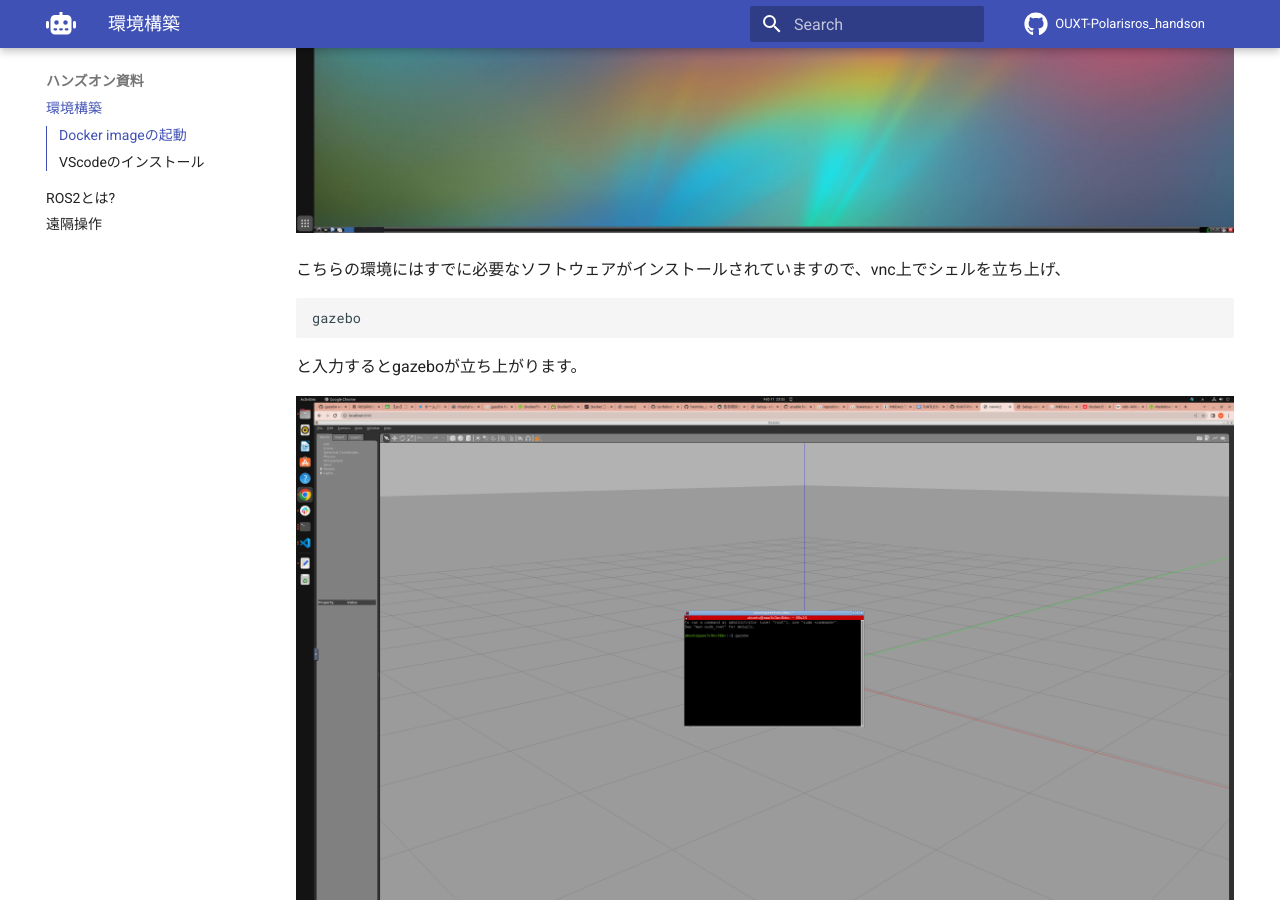
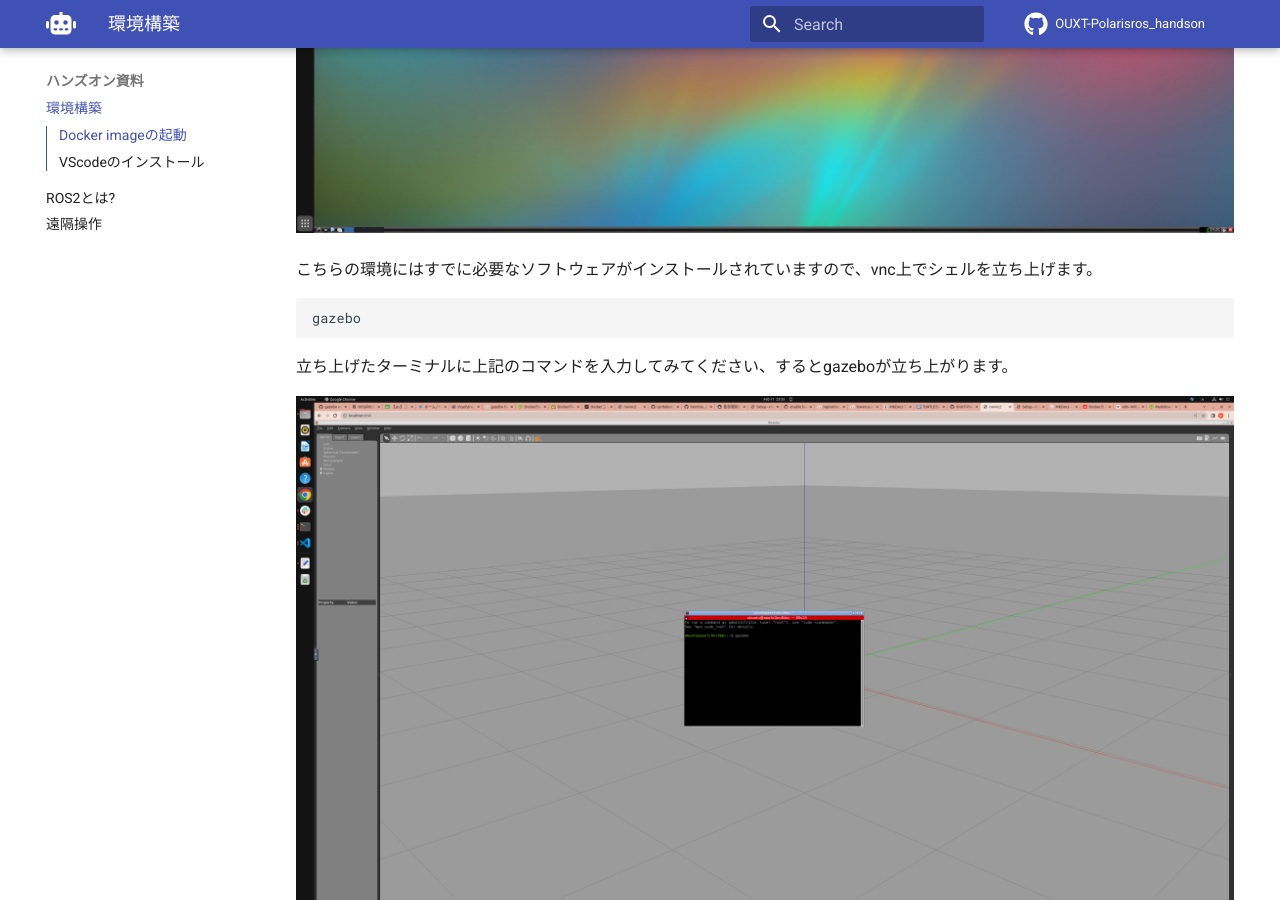
Before and after one commit to OUXT-Polaris/ros_handson, an MkDocs documentation site: the page built from docs/how_to_setup.md, in a window 1280 px wide and 900 px high, scrolled down 1500 px. Built offline with MkDocs 1.6.1 and Material for MkDocs 9.7.7, drawn with Linux system fonts in a browser that asks for light colours; nearby versions of some CDN libraries; comment, search, counter and statistics services are not loaded; some of the changed text lies outside the part shown.

````diff
--- a/docs/how_to_setup.md
+++ b/docs/how_to_setup.md
@@ -7,7 +7,7 @@ Dockerのインストール手順は[こちら](https://docs.docker.com/engine/i
 
 !!! note
     Dockerはインストール直後だとsudoをつけないと動かないです。
-    インストール後必ず以下のコマンドを実行し、パソコンの再起動を行なってください
+    インストール後必ず以下のコマンドを実行し、パソコンの再起動を行なってください。
 
     ```
     sudo gpasswd -a $USER docker
@@ -49,13 +49,13 @@ VNCが立ち上がるので、ブラウザからDocker Conteiner内部の環境
 
 ![Not Found](images/desktop.png)
 
-こちらの環境にはすでに必要なソフトウェアがインストールされていますので、vnc上でシェルを立ち上げ、
+こちらの環境にはすでに必要なソフトウェアがインストールされていますので、vnc上でシェルを立ち上げます。
 
 ```bash
 gazebo
 ```
 
-と入力するとgazeboが立ち上がります。
+立ち上げたターミナルに上記のコマンドを入力してみてください、するとgazeboが立ち上がります。
 
 ![Not Found](images/launch_gazebo.png)
 
````
Also changed, not shown: docs/appendix.md (+6 -4 lines).
